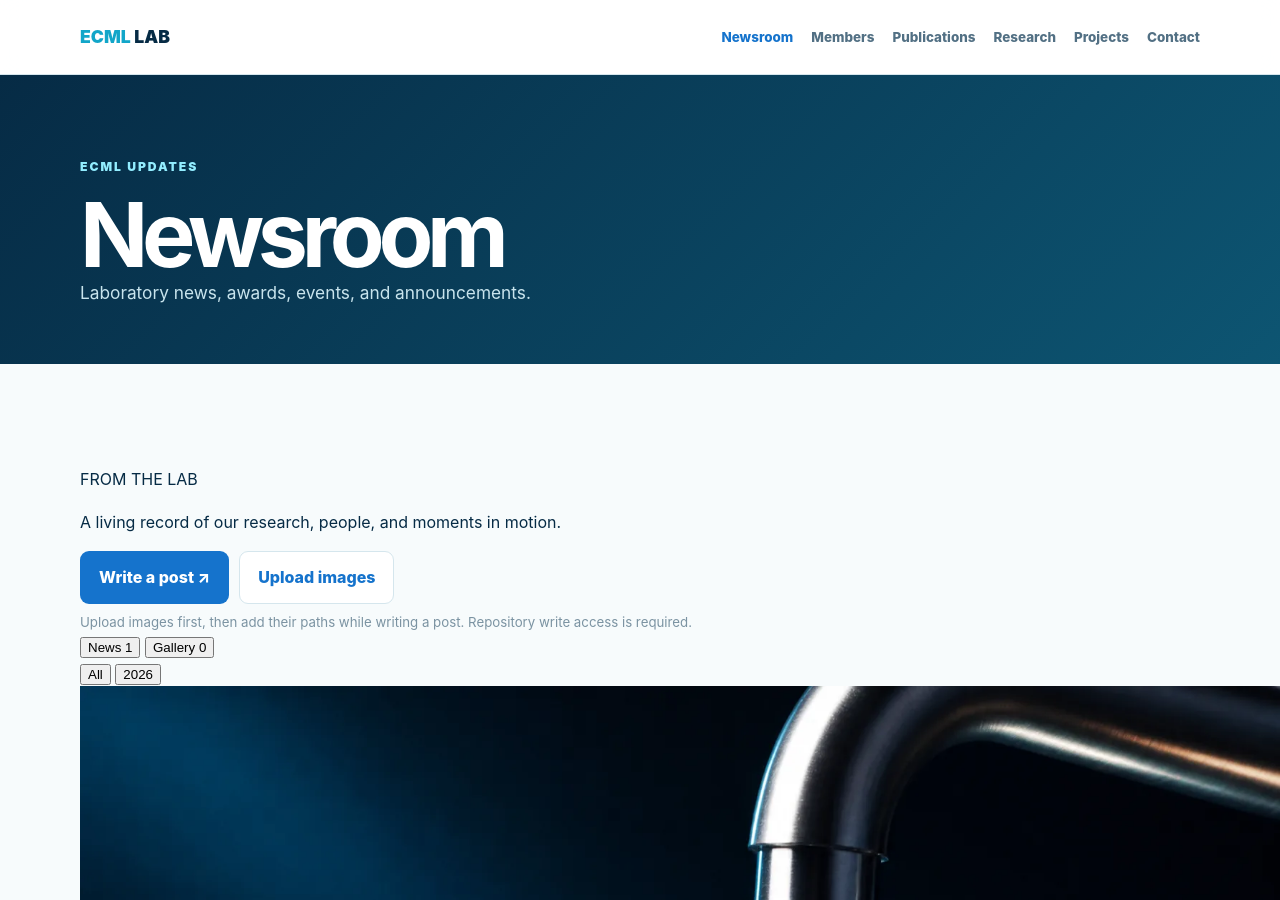
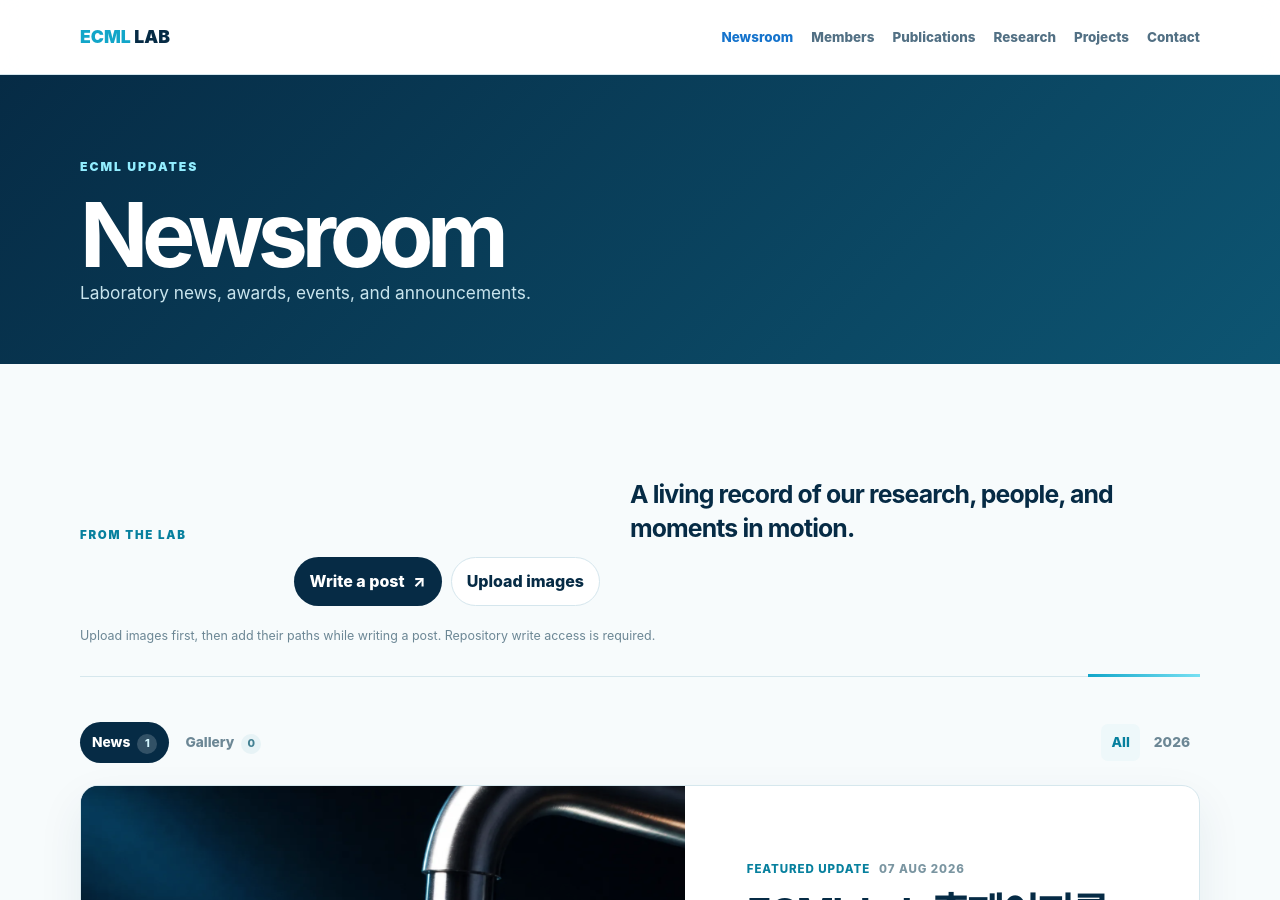
Before and after one commit to ecml-hyu/ecml-hyu.github.io, a Jekyll site: the page built from newsroom.html, in a window 1280 px wide and 900 px high. Built offline with Jekyll 4.4.1, drawn with Linux system fonts in a browser that asks for light colours.

Commit message:
Load page-scoped styles from front matter
Add support for additional stylesheets in head.html

```diff
--- a/_includes/head.html
+++ b/_includes/head.html
@@ -32,6 +32,11 @@
 
 <link rel="icon" href="{{ '/assets/img/favicon.svg' | relative_url }}" type="image/svg+xml">
 <link rel="stylesheet" href="{{ '/site.css' | relative_url }}">
+{%- if page.extra_css %}
+  {%- for stylesheet in page.extra_css %}
+<link rel="stylesheet" href="{{ stylesheet | relative_url }}">
+  {%- endfor %}
+{%- endif %}
 {%- comment -%}
   intro-spline.css 는 인트로가 있는 페이지(index)에서만 필요하다.
   sindoll2 님이 index.html 에 직접 넣었던 것을 그대로 옮긴 것.
```
